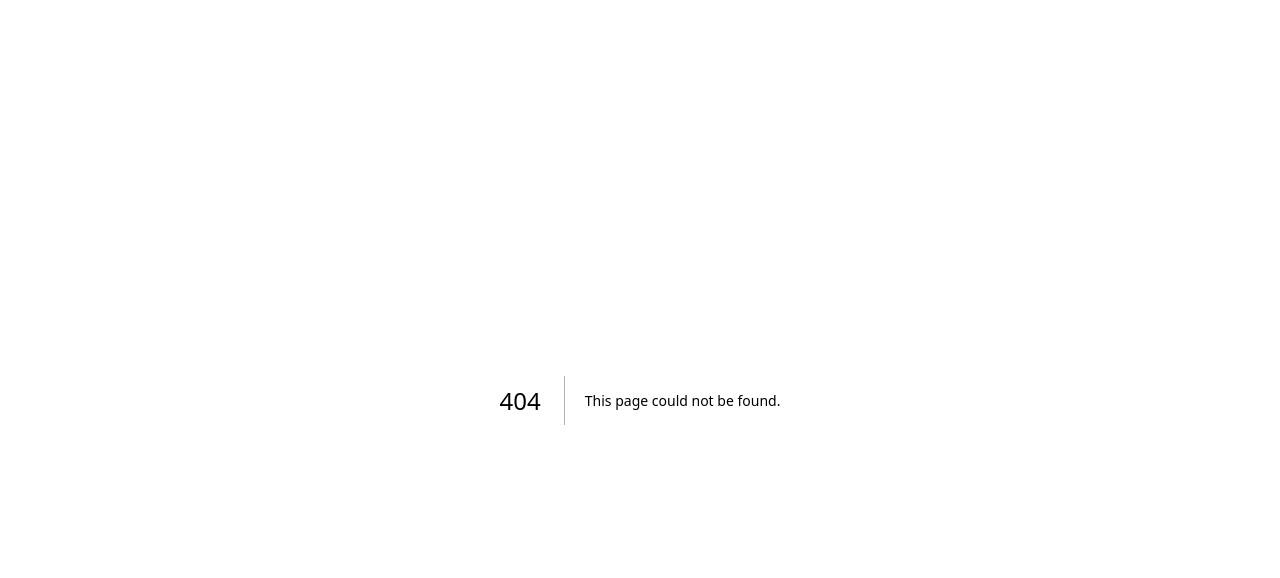
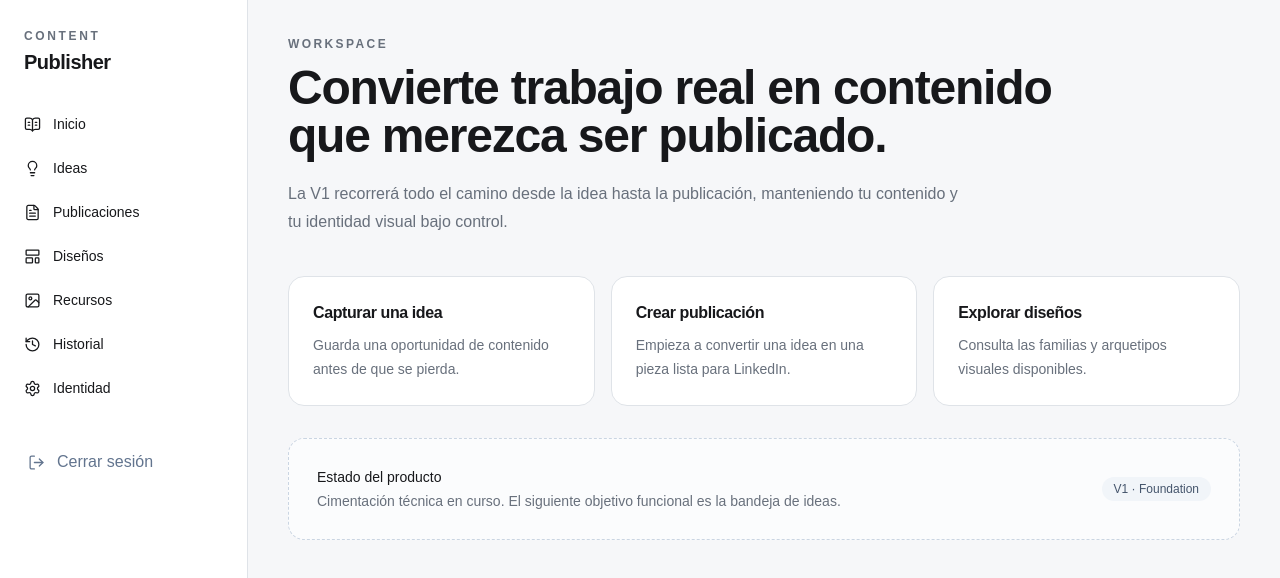
Before and after one commit to rubensv74/content_publisher, a Next.js app: page / in a window 1280 px wide. Before the commit this address had no page. Shown: the top 578 px of the page. Built offline with nearby package versions, Linux system fonts and the light colour scheme.

Commit message:
feat: add initial workspace dashboard

```diff
--- /dev/null
+++ b/src/app/(workspace)/page.tsx
@@ -0,0 +1,68 @@
+import Link from "next/link";
+
+const quickActions = [
+  {
+    title: "Capturar una idea",
+    description: "Guarda una oportunidad de contenido antes de que se pierda.",
+    href: "/ideas",
+  },
+  {
+    title: "Crear publicación",
+    description: "Empieza a convertir una idea en una pieza lista para LinkedIn.",
+    href: "/publications",
+  },
+  {
+    title: "Explorar diseños",
+    description: "Consulta las familias y arquetipos visuales disponibles.",
+    href: "/designs",
+  },
+];
+
+export default function HomePage() {
+  return (
+    <div className="mx-auto max-w-6xl">
+      <header className="mb-10 max-w-3xl">
+        <p className="mb-3 text-xs font-semibold uppercase tracking-[0.2em] text-[var(--muted)]">
+          Workspace
+        </p>
+        <h1 className="text-4xl font-semibold tracking-tight sm:text-5xl">
+          Convierte trabajo real en contenido que merezca ser publicado.
+        </h1>
+        <p className="mt-5 max-w-2xl text-base leading-7 text-[var(--muted)]">
+          La V1 recorrerá todo el camino desde la idea hasta la publicación, manteniendo tu contenido y tu identidad visual bajo control.
+        </p>
+      </header>
+
+      <section className="grid gap-4 md:grid-cols-3">
+        {quickActions.map((action) => (
+          <Link
+            key={action.href}
+            href={action.href}
+            className="group rounded-2xl border border-[var(--border)] bg-white p-6 transition hover:-translate-y-0.5 hover:shadow-sm"
+          >
+            <h2 className="font-semibold tracking-tight group-hover:text-slate-700">
+              {action.title}
+            </h2>
+            <p className="mt-2 text-sm leading-6 text-[var(--muted)]">
+              {action.description}
+            </p>
+          </Link>
+        ))}
+      </section>
+
+      <section className="mt-8 rounded-2xl border border-dashed border-slate-300 bg-white/60 p-7">
+        <div className="flex flex-col gap-3 sm:flex-row sm:items-center sm:justify-between">
+          <div>
+            <p className="text-sm font-medium">Estado del producto</p>
+            <p className="mt-1 text-sm text-[var(--muted)]">
+              Cimentación técnica en curso. El siguiente objetivo funcional es la bandeja de ideas.
+            </p>
+          </div>
+          <span className="w-fit rounded-full bg-slate-100 px-3 py-1 text-xs font-medium text-slate-600">
+            V1 · Foundation
+          </span>
+        </div>
+      </section>
+    </div>
+  );
+}
```
